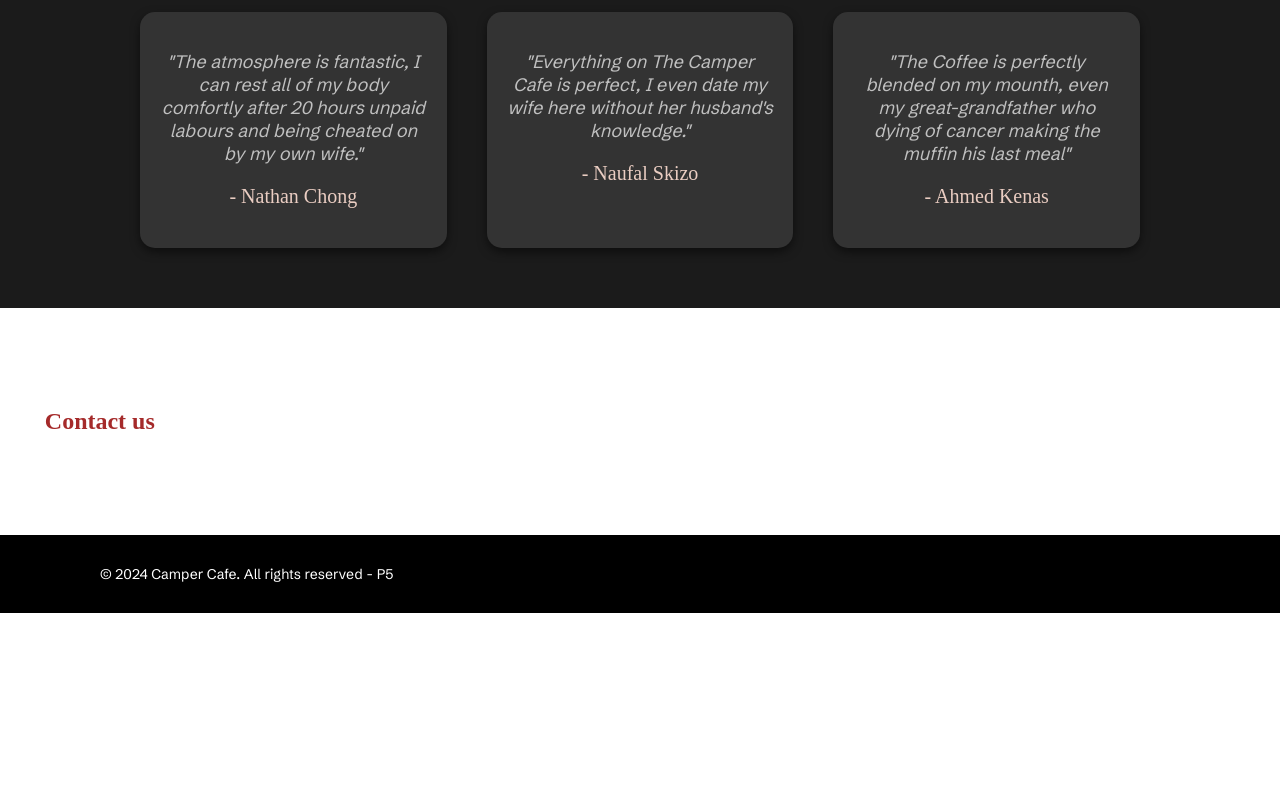
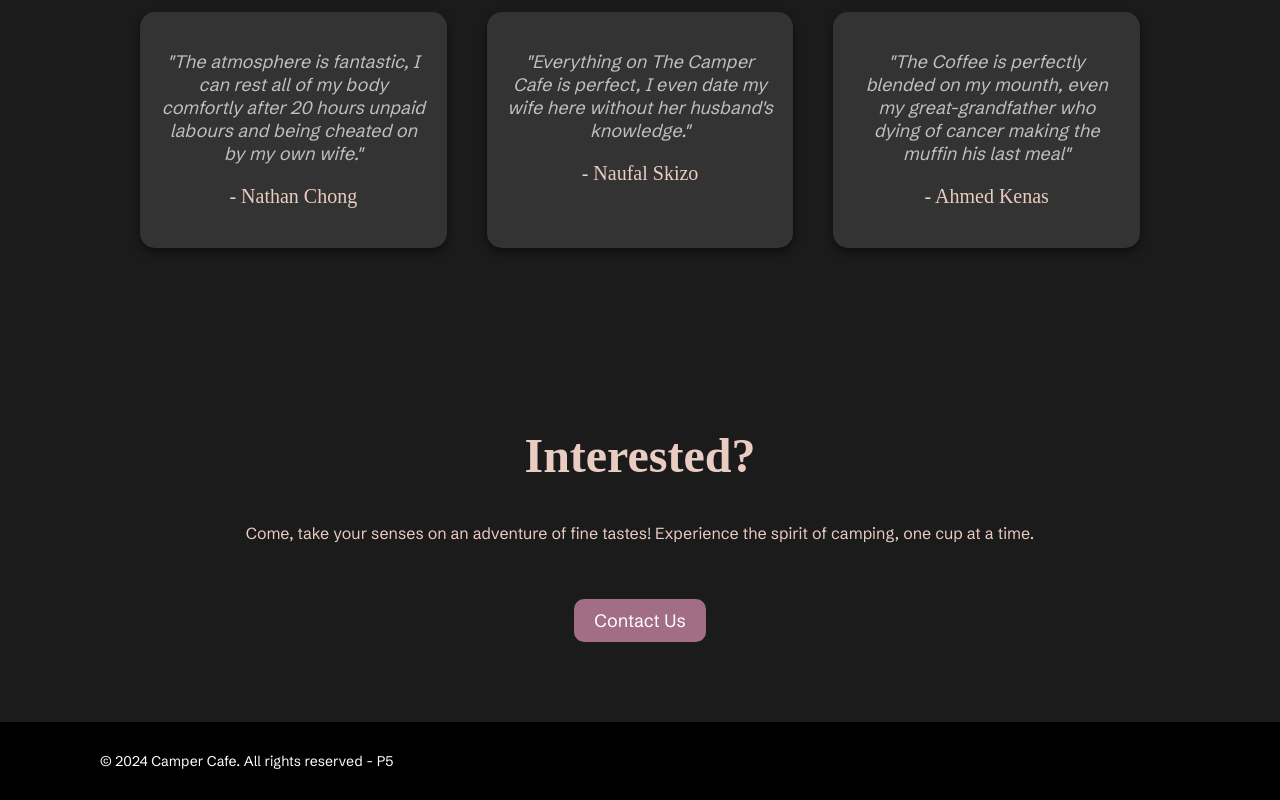
Before and after one commit to NathanKhoP/pweb-htmlcss-P5-2024, a plain HTML site: page index.html in a window 1280 px wide. Shown: the part 2768-3568 px from the top of the page. Before the commit the page ends 3381 px from the top, so only its background shows below. Drawn offline with Linux system fonts and the light colour scheme; a web font is replaced by a local one.

Commit message:
feat: contact

```diff
--- a/css/index.css
+++ b/css/index.css
@@ -316,6 +316,38 @@ body.light header .toggle-switchmode .moon {
     color: #EACDC2;
 }
 
+#contact {
+    background-color: #1B1B1B;
+    color: #EACDC2;
+    text-align: center;
+}
+
+.contact-content h1 {
+    font-family: 'Glass Antiqua', serif;
+    font-size: 48px;
+}
+
+.contact-content p {
+    font-family: 'Schibsted Grotesk', sans-serif;
+}
+
+.btn-contact {
+    display: inline-block;
+    margin-top: 40px;
+    padding: 10px 20px;
+    background-color: #a26d86;
+    color: #fff;
+    font-family: 'Schibsted Grotesk', sans-serif;
+    font-size: 18px;
+    text-decoration: none;
+    border-radius: 10px;
+    transition: background-color 0.3s ease;
+}
+
+.btn-contact:hover {
+    background-color: #774c55;
+}
+
 /* Responsive adjustments */
 @media (max-width: 768px) {
     .testimonials-content {
--- a/index.html
+++ b/index.html
@@ -111,7 +111,9 @@
 
     <section id="contact">
         <div class="contact-content">
-            <h1>Contact us</h1>
+            <h1>Interested?</h1>
+            <p>Come, take your senses on an adventure of fine tastes! Experience the spirit of camping, one cup at a time.</p>
+            <a href="pages/contact.html" class="btn-contact">Contact Us</a>
         </div>
     </section>
 
```
Also changed, not shown: pages/contact.html (added).
